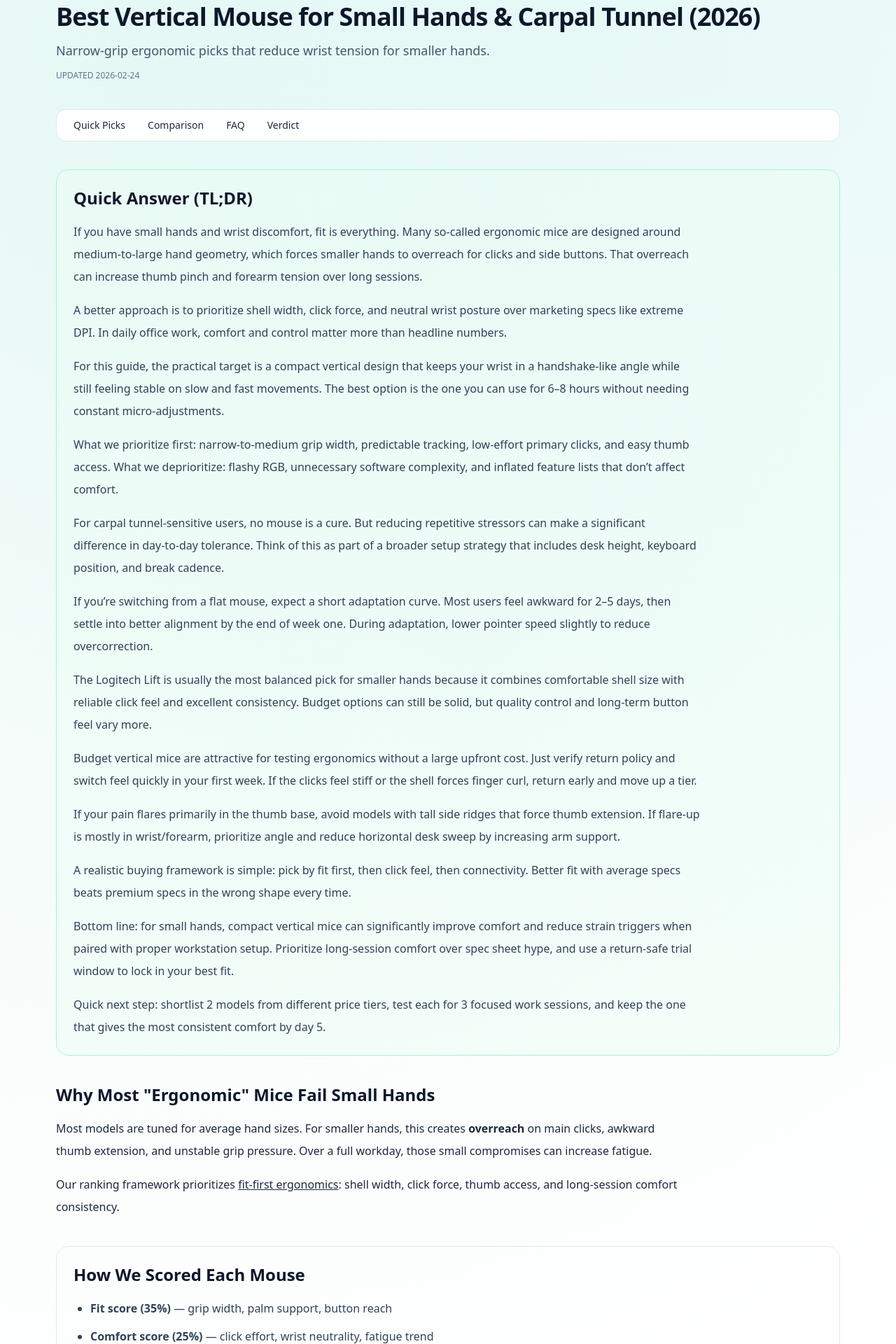
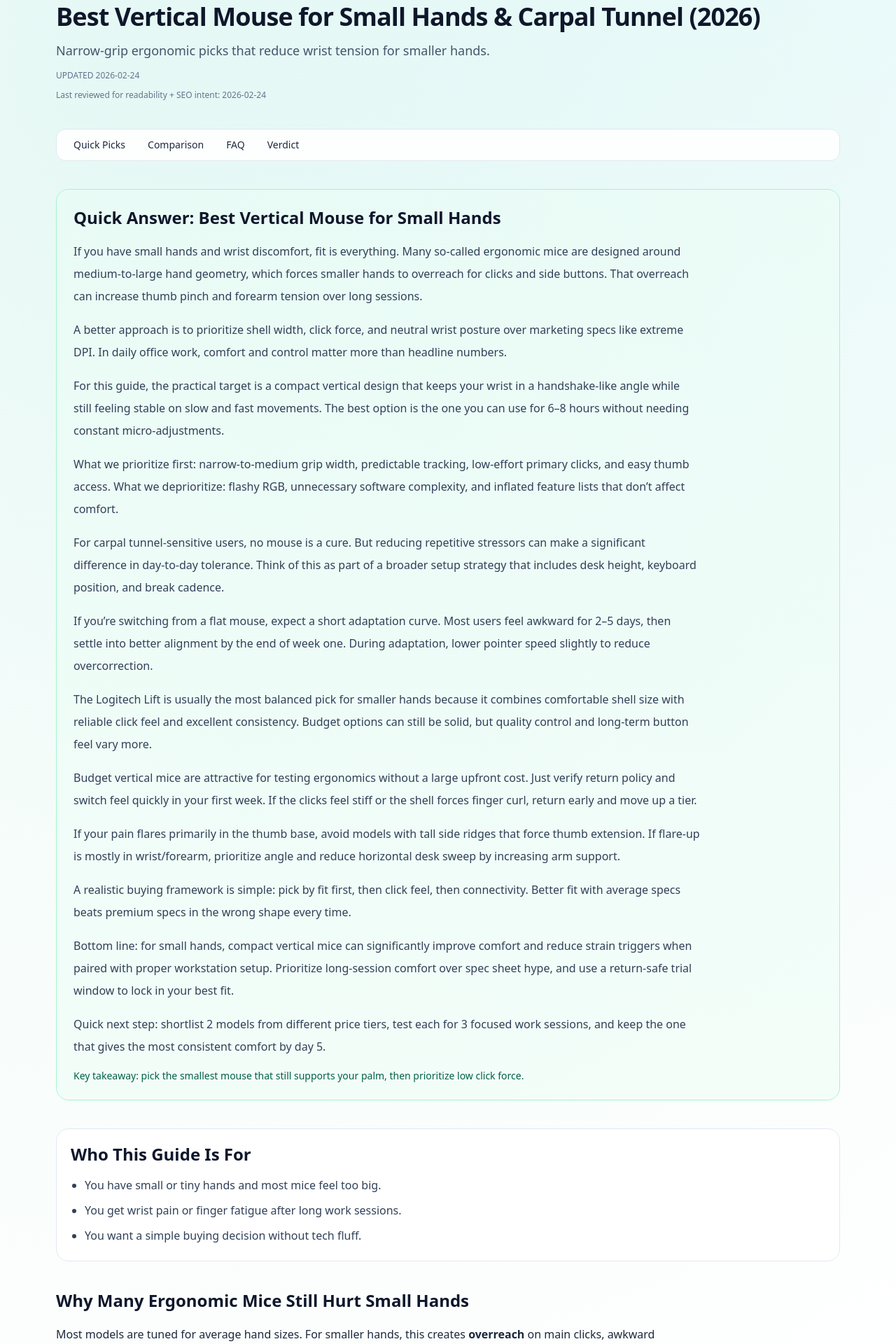
Before and after one commit to salimclawbot/mouse, a Next.js app: page /guides/best-vertical-mouse-small-hands-carpal-tunnel in a window 1280 px wide. Shown: the part 540-2460 px from the top of the page at 70% size. Built offline with nearby package versions, Linux system fonts and the light colour scheme.

Commit message:
content polish: simplify readability, add scannable audience block and stronger keyword headings

```diff
--- a/src/app/guides/[slug]/page.tsx
+++ b/src/app/guides/[slug]/page.tsx
@@ -44,6 +44,7 @@ export default async function GuidePage({ params }: { params: Promise<{ slug: st
         <h1 className="text-4xl font-extrabold tracking-tight text-slate-900">{guide.title}</h1>
         <p className="max-w-3xl text-lg leading-8 text-slate-600">{guide.description}</p>
         <p className="text-xs uppercase text-slate-500">Updated {guide.updated}</p>
+        {isPremiumDemo && <p className="text-xs text-slate-500">Last reviewed for readability + SEO intent: 2026-02-24</p>}
       </header>
 
       <nav className="sticky top-16 z-30 rounded-xl border border-slate-200 bg-white/90 p-3 backdrop-blur">
@@ -56,16 +57,26 @@ export default async function GuidePage({ params }: { params: Promise<{ slug: st
       </nav>
 
       <section id="quick" className="space-y-4 rounded-2xl border border-emerald-200 bg-emerald-50/50 p-6 transition hover:shadow-sm">
-        <h2 className="text-2xl font-bold text-slate-900">Quick Answer (TL;DR)</h2>
+        <h2 className="text-2xl font-bold text-slate-900">Quick Answer: Best Vertical Mouse for Small Hands</h2>
         {guide.body.map((p, i) => (
           <p key={i} className="max-w-4xl text-slate-700">{p}</p>
         ))}
+        <p className="text-sm font-medium text-emerald-800">Key takeaway: pick the smallest mouse that still supports your palm, then prioritize low click force.</p>
       </section>
 
       {isPremiumDemo && (
         <>
+          <section className="space-y-3 rounded-2xl border border-slate-200 bg-white p-5">
+            <h2 className="text-2xl font-bold text-slate-900">Who This Guide Is For</h2>
+            <ul className="list-disc space-y-1 pl-5 text-slate-700">
+              <li>You have small or tiny hands and most mice feel too big.</li>
+              <li>You get wrist pain or finger fatigue after long work sessions.</li>
+              <li>You want a simple buying decision without tech fluff.</li>
+            </ul>
+          </section>
+
           <section className="space-y-4">
-            <h2 className="text-2xl font-bold text-slate-900">Why Most "Ergonomic" Mice Fail Small Hands</h2>
+            <h2 className="text-2xl font-bold text-slate-900">Why Many Ergonomic Mice Still Hurt Small Hands</h2>
             <p className="max-w-4xl">
               Most models are tuned for average hand sizes. For smaller hands, this creates <strong>overreach</strong> on main clicks,
               awkward thumb extension, and unstable grip pressure. Over a full workday, those small compromises can increase fatigue.
@@ -77,7 +88,7 @@ export default async function GuidePage({ params }: { params: Promise<{ slug: st
           </section>
 
           <section className="space-y-4 rounded-2xl border border-slate-200 p-6 transition hover:shadow-sm">
-            <h2 className="text-2xl font-bold text-slate-900">How We Scored Each Mouse</h2>
+            <h2 className="text-2xl font-bold text-slate-900">How We Scored Each Small-Hand Vertical Mouse</h2>
             <ul className="list-disc space-y-2 pl-6 text-slate-700">
               <li><strong>Fit score (35%)</strong> — grip width, palm support, button reach</li>
               <li><strong>Comfort score (25%)</strong> — click effort, wrist neutrality, fatigue trend</li>
@@ -175,7 +186,8 @@ export default async function GuidePage({ params }: { params: Promise<{ slug: st
       )}
 
       <section id="comparison" className="space-y-4">
-        <h2 className="text-2xl font-bold text-slate-900">Comparison Table</h2>
+        <h2 className="text-2xl font-bold text-slate-900">Comparison Table: Vertical Mouse for Small Hands</h2>
+        <p className="text-sm font-medium text-slate-600">Key takeaway: comfort fit beats raw specs for long-term wrist relief.</p>
         <div className="overflow-x-auto rounded-xl border border-slate-200">
           <Table>
             <TableHeader className="sticky top-0 bg-slate-50">
```
